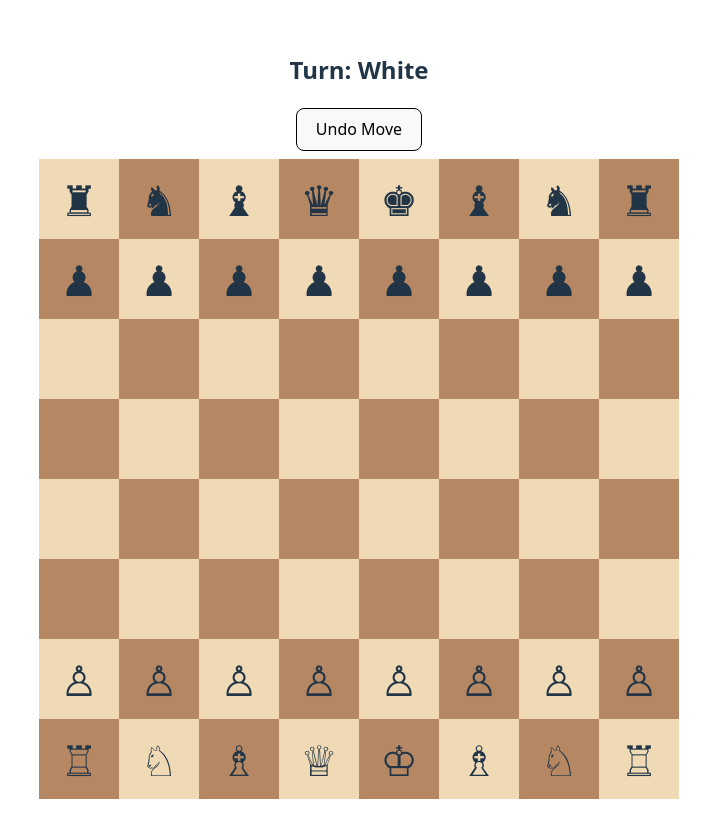
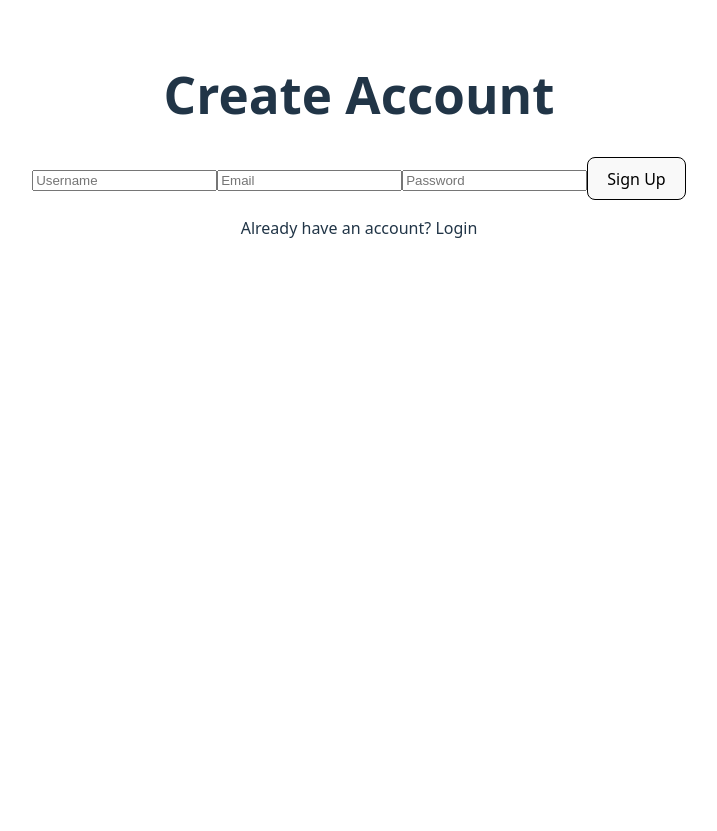
Before and after one commit to SayakDe98/chess-frontend, a React app: page /signup in a window 1280 px wide. Shown: the whole page, without its empty margins (281-998 px from the left). After the commit the page ends 800 px from the top, so only its background shows below. Built offline with nearby package versions, Linux system fonts and the light colour scheme; no server answers; the HTML template or start-up script is replaced by a standard one.

Commit message:
Added login and signup pages

```diff
--- a/package.json
+++ b/package.json
@@ -13,6 +13,7 @@
     "chess.js": "^1.4.0",
     "react": "^19.2.4",
     "react-dom": "^19.2.4",
+    "react-router-dom": "^7.13.1",
     "react-toastify": "^11.0.5"
   },
   "devDependencies": {
--- a/src/App.jsx
+++ b/src/App.jsx
@@ -1,20 +1,34 @@
 import { ToastContainer } from "react-toastify";
 import "react-toastify/dist/ReactToastify.css";
+
+import { BrowserRouter, Routes, Route } from "react-router-dom";
+
 import ChessBoard from "./components/ChessBoard";
+import Signup from "./pages/Signup";
+import Login from "./pages/Login";
+
 import "./App.css";
+
 function App() {
   return (
-    <>
-    <div className="app">
-      <ChessBoard />
-    </div>
-    <ToastContainer
+    <BrowserRouter>
+
+      <Routes>
+
+        <Route path="/" element={<ChessBoard />} />
+        <Route path="/signup" element={<Signup />} />
+        <Route path="/login" element={<Login />} />
+
+      </Routes>
+
+      <ToastContainer
         position="top-center"
         autoClose={3000}
         hideProgressBar={false}
         theme="dark"
       />
-    </>
+
+    </BrowserRouter>
   );
 }
 
--- /dev/null
+++ b/src/pages/Login.jsx
@@ -0,0 +1,95 @@
+import { useState } from "react";
+import { toast } from "react-toastify";
+import { useNavigate } from "react-router-dom";
+
+function Login() {
+
+  const navigate = useNavigate();
+
+  const [form, setForm] = useState({
+    email: "",
+    password: ""
+  });
+
+  function handleChange(e) {
+    setForm({
+      ...form,
+      [e.target.name]: e.target.value
+    });
+  }
+
+  async function handleSubmit(e) {
+    e.preventDefault();
+
+    try {
+
+      const res = await fetch(`${import.meta.env.VITE_API_URL}/login`, {
+        method: "POST",
+        headers: {
+          "Content-Type": "application/json"
+        },
+        body: JSON.stringify(form)
+      });
+
+      const data = await res.json();
+
+      if (!res.ok) {
+        toast.error(data.error || "Login failed");
+        return;
+      }
+
+      // store JWT
+      localStorage.setItem("token", data.token);
+
+      toast.success("Login successful");
+
+      navigate("/");
+
+    } catch {
+      toast.error("Server error");
+    }
+  }
+
+  return (
+    <div className="auth-container">
+
+      <h1>Login</h1>
+
+      <form onSubmit={handleSubmit}>
+
+        <input
+          type="email"
+          name="email"
+          placeholder="Email"
+          value={form.email}
+          onChange={handleChange}
+          required
+        />
+
+        <input
+          type="password"
+          name="password"
+          placeholder="Password"
+          value={form.password}
+          onChange={handleChange}
+          required
+        />
+
+        <button type="submit">
+          Login
+        </button>
+
+      </form>
+
+      <p className="login-link">
+        Don't have an account?{" "}
+        <span onClick={() => navigate("/signup")}>
+          Sign up
+        </span>
+      </p>
+
+    </div>
+  );
+}
+
+export default Login;
--- /dev/null
+++ b/src/pages/Signup.jsx
@@ -0,0 +1,99 @@
+import { useState } from "react";
+import { toast } from "react-toastify";
+import { useNavigate } from "react-router-dom";
+
+function Signup() {
+  const navigate = useNavigate();
+
+  const [form, setForm] = useState({
+    username: "",
+    email: "",
+    password: ""
+  });
+
+  function handleChange(e) {
+    setForm({
+      ...form,
+      [e.target.name]: e.target.value
+    });
+  }
+
+  async function handleSubmit(e) {
+    e.preventDefault();
+
+    try {
+      const res = await fetch(`${import.meta.env.VITE_API_URL}/register`, {
+        method: "POST",
+        headers: {
+          "Content-Type": "application/json"
+        },
+        body: JSON.stringify(form)
+      });
+
+      const data = await res.json();
+
+      if (!res.ok) {
+        toast.error(data.error || "Signup failed");
+        return;
+      }
+
+      toast.success("Account created successfully!");
+      navigate("/login");
+
+    } catch {
+      toast.error("Server error");
+    }
+  }
+
+  return (
+    <div className="auth-container">
+
+      <h1>Create Account</h1>
+
+      <form onSubmit={handleSubmit}>
+
+        <input
+          type="text"
+          name="username"
+          placeholder="Username"
+          value={form.username}
+          onChange={handleChange}
+          required
+        />
+
+        <input
+          type="email"
+          name="email"
+          placeholder="Email"
+          value={form.email}
+          onChange={handleChange}
+          required
+        />
+
+        <input
+          type="password"
+          name="password"
+          placeholder="Password"
+          value={form.password}
+          onChange={handleChange}
+          required
+        />
+
+        <button type="submit">
+          Sign Up
+        </button>
+
+      </form>
+
+      <p className="login-link">
+        Already have an account?{" "}
+        <span onClick={() => navigate("/login")}>
+          Login
+        </span>
+      </p>
+
+    </div>
+  );
+}
+
+export default Signup;
--- /dev/null
+++ b/src/styles/auth.css
@@ -0,0 +1,39 @@
+.auth-container {
+  width: 350px;
+  margin: 80px auto;
+  padding: 30px;
+  background: #1e1e1e;
+  border-radius: 8px;
+  text-align: center;
+}
+
+.auth-container h1 {
+  margin-bottom: 20px;
+}
+
+.auth-container input {
+  width: 100%;
+  padding: 10px;
+  margin-bottom: 12px;
+  border-radius: 4px;
+  border: none;
+}
+
+.auth-container button {
+  width: 100%;
+  padding: 12px;
+  background: #4caf50;
+  border: none;
+  color: white;
+  cursor: pointer;
+  border-radius: 4px;
+}
+
+.login-link {
+  margin-top: 12px;
+}
+
+.login-link span {
+  color: #4caf50;
+  cursor: pointer;
+}
```
Also changed, not shown: 1 other file (tests, documents, lock files or other folders).
